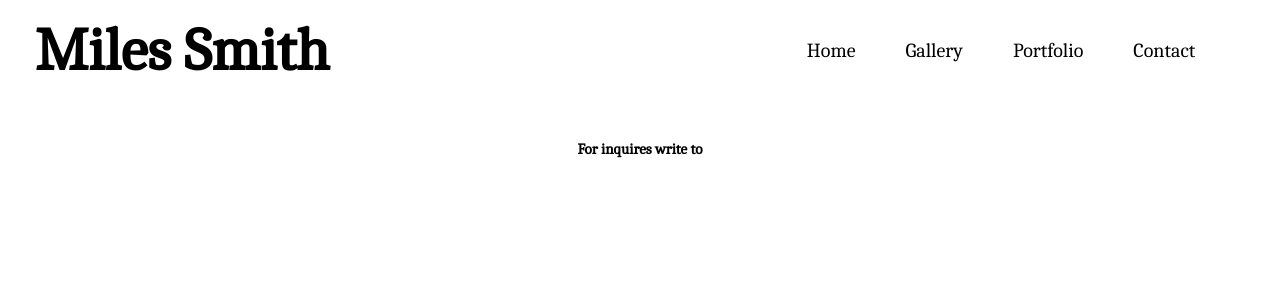
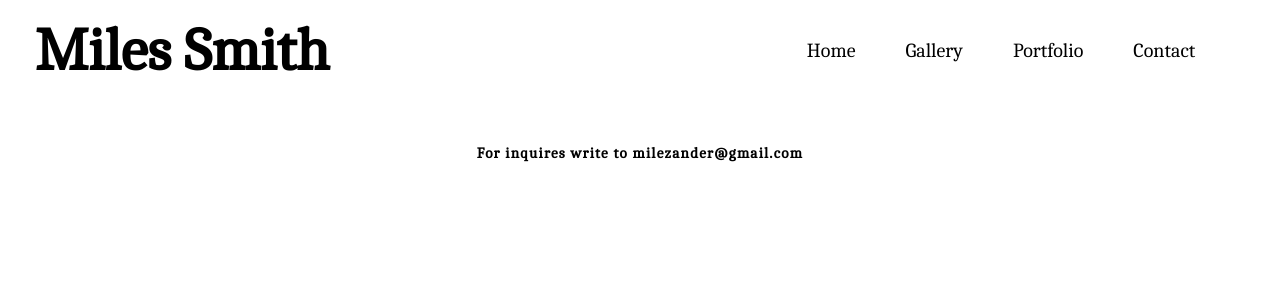
Before and after one commit to jgoth23/miles-smith-website, a React (Create React App) app in the folder miles-smith-website/: page /contact in a window 1280 px wide. Shown: the top 300 px of the page. Built offline with nearby package versions, Linux system fonts and the light colour scheme.

Commit message:
email placed correctly

```diff
--- a/miles-smith-website/src/App.css
+++ b/miles-smith-website/src/App.css
@@ -19,6 +19,7 @@
   margin-top: 50px;
   text-align: center;
   font-size: .75rem;
+  letter-spacing: 1.25px;
 }
 
 .navbar-logo {
--- a/miles-smith-website/src/App.js
+++ b/miles-smith-website/src/App.js
@@ -1,6 +1,6 @@
 import React from 'react';
 import Navbar from './components/Navbar';
-import {BrowserRouter as Router, Switch, Route} from 'react-router-dom';
+import {BrowserRouter as Router, Link, Switch, Route} from 'react-router-dom';
 import Home from './pages/Home';
 import Contact from './pages/Contact';
 import Gallery from './pages/Gallery';
--- a/miles-smith-website/src/pages/Contact.js
+++ b/miles-smith-website/src/pages/Contact.js
@@ -3,8 +3,8 @@ import React from 'react';
 function Contact() {
   return (
     <div>
-      <h1 className='contact'>For inquires write to</h1>
-      <p href="mailto:jgoth23@gamil.com"></p>
+      <h1 className='contact'>For inquires write to<a href="mailto:milezander@gmail.com"></a> milezander@gmail.com</h1>
+      <p></p>
     </div>
 
   )
```
